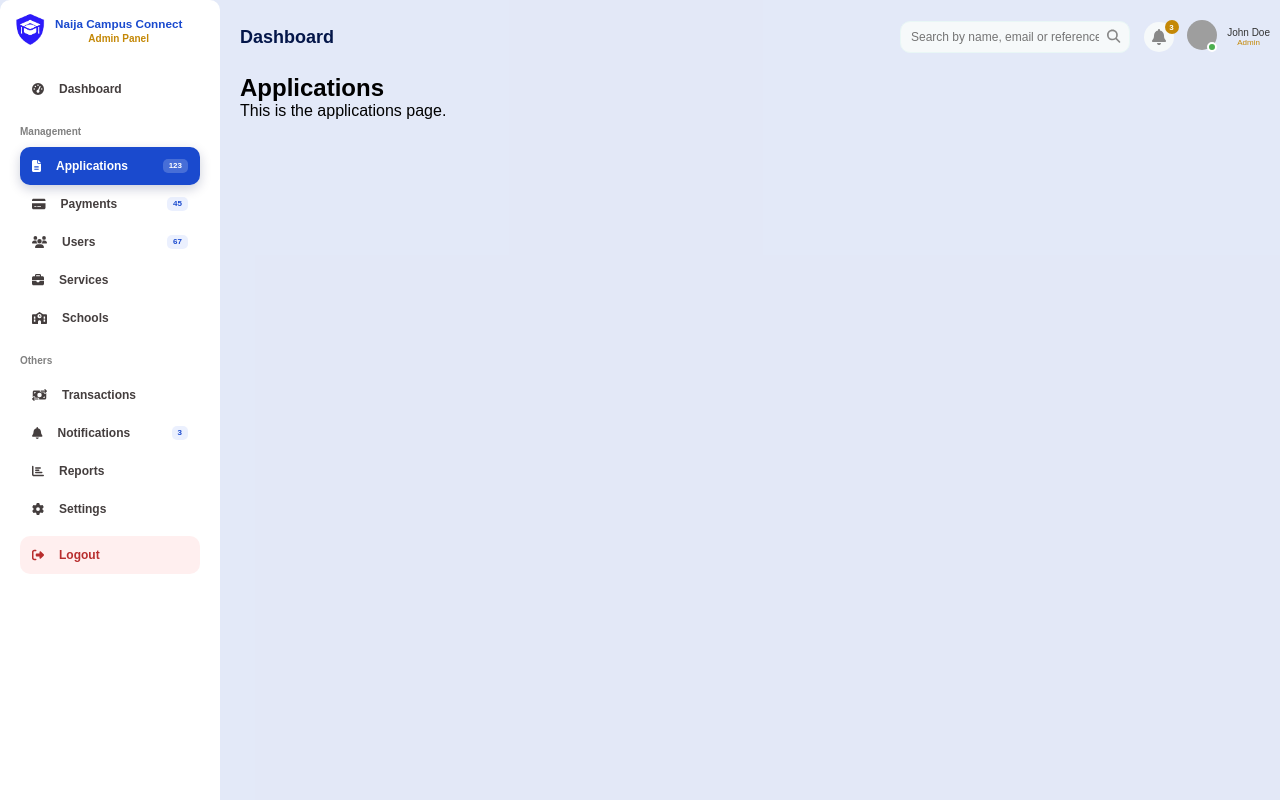
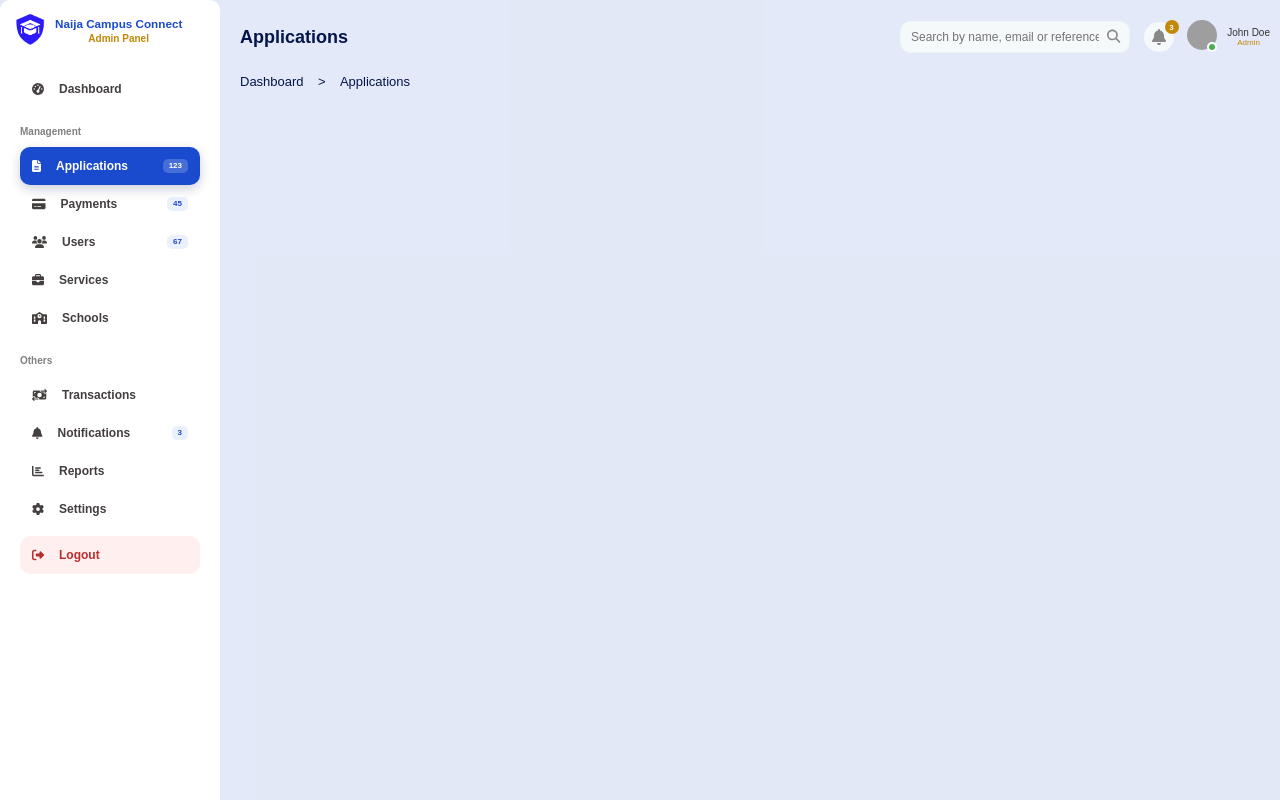
Before and after one commit to Richstar-plus/postutme_form-main, a React (Vite) app in the folder users/: page /admin/applications in a window 1280 px wide. Shown: the top 800 px of the page. Built offline with nearby package versions, Linux system fonts and the light colour scheme; grey boxes are pictures that could not be loaded; a web font is replaced by a local one.

Commit message:
feat: Enhance Header component to dynamically display route titles; add Applications page with navigation indicator

```diff
--- a/users/src/admin/components/Header.jsx
+++ b/users/src/admin/components/Header.jsx
@@ -1,10 +1,36 @@
+import { useLocation } from "react-router-dom";
 import { FontAwesomeIcon } from "@fortawesome/react-fontawesome";
 import { faSearch, faBell } from "@fortawesome/free-solid-svg-icons";
 
+const adminRouteTitles = {
+  "/admin": "Dashboard",
+  "/admin/applications": "Applications",
+  "/admin/payments": "Payments",
+  "/admin/users": "Users",
+  "/admin/services": "Services",
+  "/admin/schools": "Schools",
+  "/admin/transactions": "Transactions",
+  "/admin/notifications": "Notifications",
+  "/admin/reports": "Reports",
+  "/admin/settings": "Settings",
+};
+
+function formatRouteTitle(pathname) {
+  return pathname
+    .split("/")
+    .filter(Boolean)
+    .pop()
+    ?.replace(/-/g, " ")
+    .replace(/\b\w/g, (char) => char.toUpperCase()) ?? "Dashboard";
+}
+
 export function Header() {
+  const location = useLocation();
+  const title = adminRouteTitles[location.pathname] || formatRouteTitle(location.pathname);
+
   return (
     <div className="admin-app-header">
-      <h2>Dashboard</h2>
+      <h2>{title}</h2>
       <div className="admin-header-details-container">
         <div className="admin-search-container">
           <input
--- /dev/null
+++ b/users/src/admin/pages/Applications.css
@@ -0,0 +1,8 @@
+.application-nav-indicator {
+    display: flex;
+    justify-content: space-between;
+    align-items: center;
+    width: 170px;
+    font-size: 13px;
+    color: var(--primary-color);
+}
--- a/users/src/admin/pages/Applications.jsx
+++ b/users/src/admin/pages/Applications.jsx
@@ -1,8 +1,13 @@
+import "./Applications.css";
+
 export function Applications() {
   return (
-    <div>
-      <h2>Applications</h2>
-      <p>This is the applications page.</p>
+    <div className="application-container">
+      <div className="application-nav-indicator">
+      <p>Dashboard</p>
+      <p>{">"}</p>
+        <p>Applications</p>
+      </div>
     </div>
   );
 }
```
